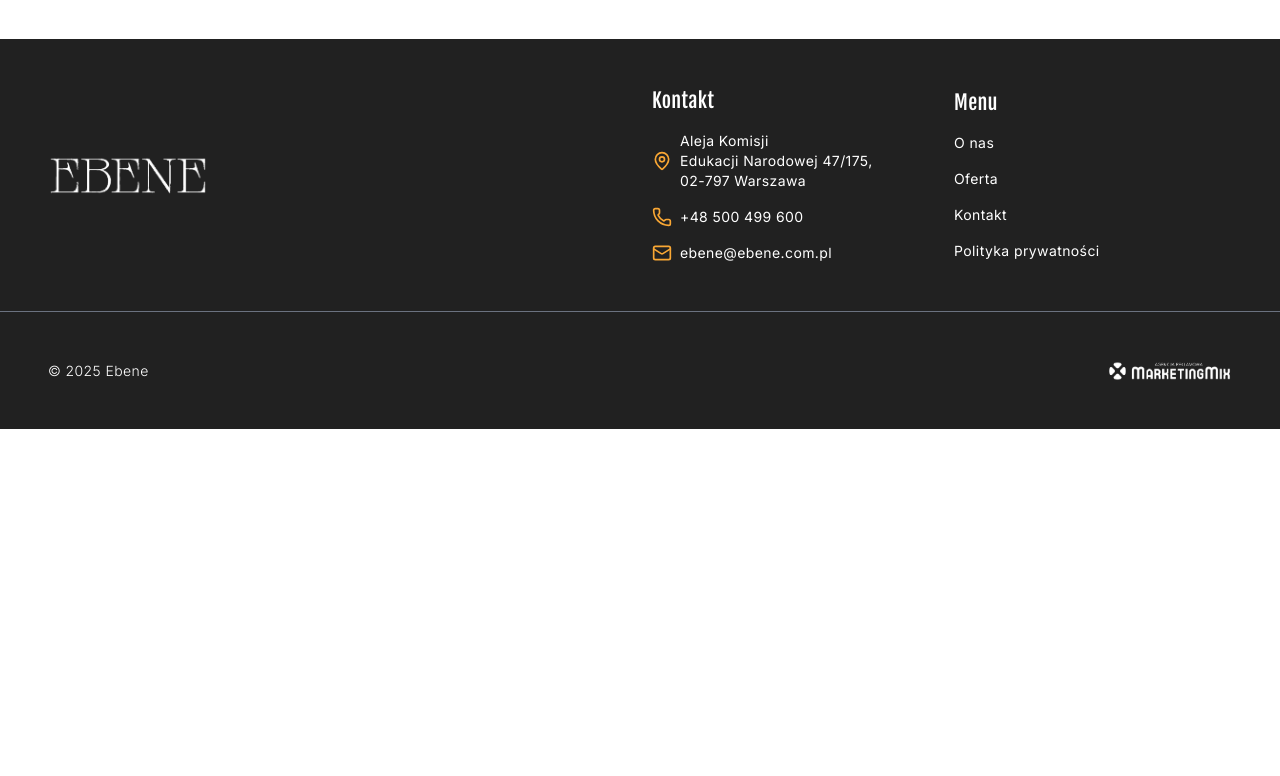
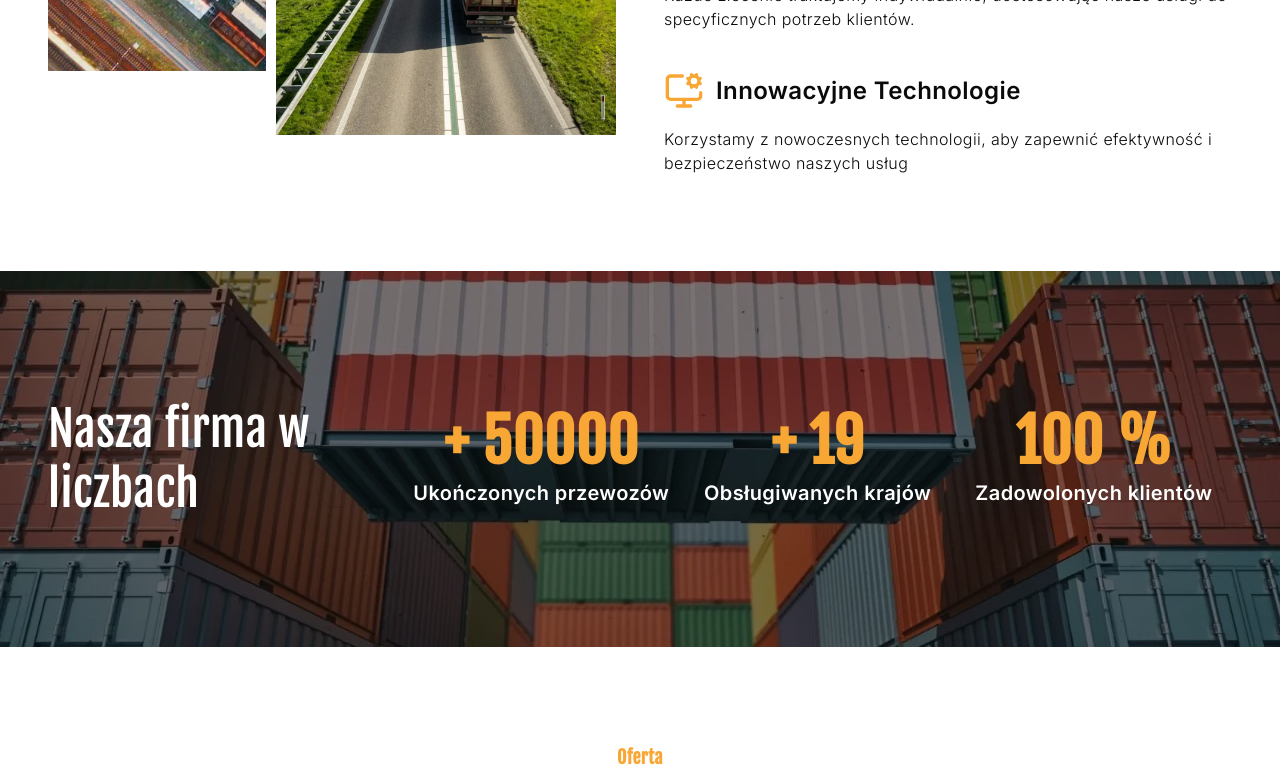
Before and after one commit to marekgacekdev45/ebene, a Next.js app: page / in a window 1280 px wide. Shown: the part 740-1516 px from the top of the page. Before the commit the page ends 1169 px from the top, so only its background shows below. Built offline with nearby package versions, Linux system fonts and the light colour scheme.

Commit message:
testing other sections

```diff
--- a/app/page.tsx
+++ b/app/page.tsx
@@ -1,20 +1,20 @@
 // import Hero from '@/components/home/hero'
-// import About from '@/components/home/about'
-// import Stats from '@/components/home/stats'
-// import Offer from '@/components/home/offer'
+import About from '@/components/home/about'
+import Stats from '@/components/home/stats'
+import Offer from '@/components/home/offer'
 import Features from '@/components/home/features'
-// import CTA from '@/components/home/cta'
+import CTA from '@/components/home/cta'
 // import Contact from '@/components/home/contact'
 
 export default function Home() {
 	return (
 		<>
 			{/* <Hero /> */}
-			{/* <About /> */}
-			{/* <Stats /> */}
-			{/* <Offer /> */}
+			<About />
+			<Stats />
+			<Offer />
 			<Features />
-			{/* <CTA /> */}
+			<CTA />
 			{/* <Contact /> */}
 		</>
 	)
```
